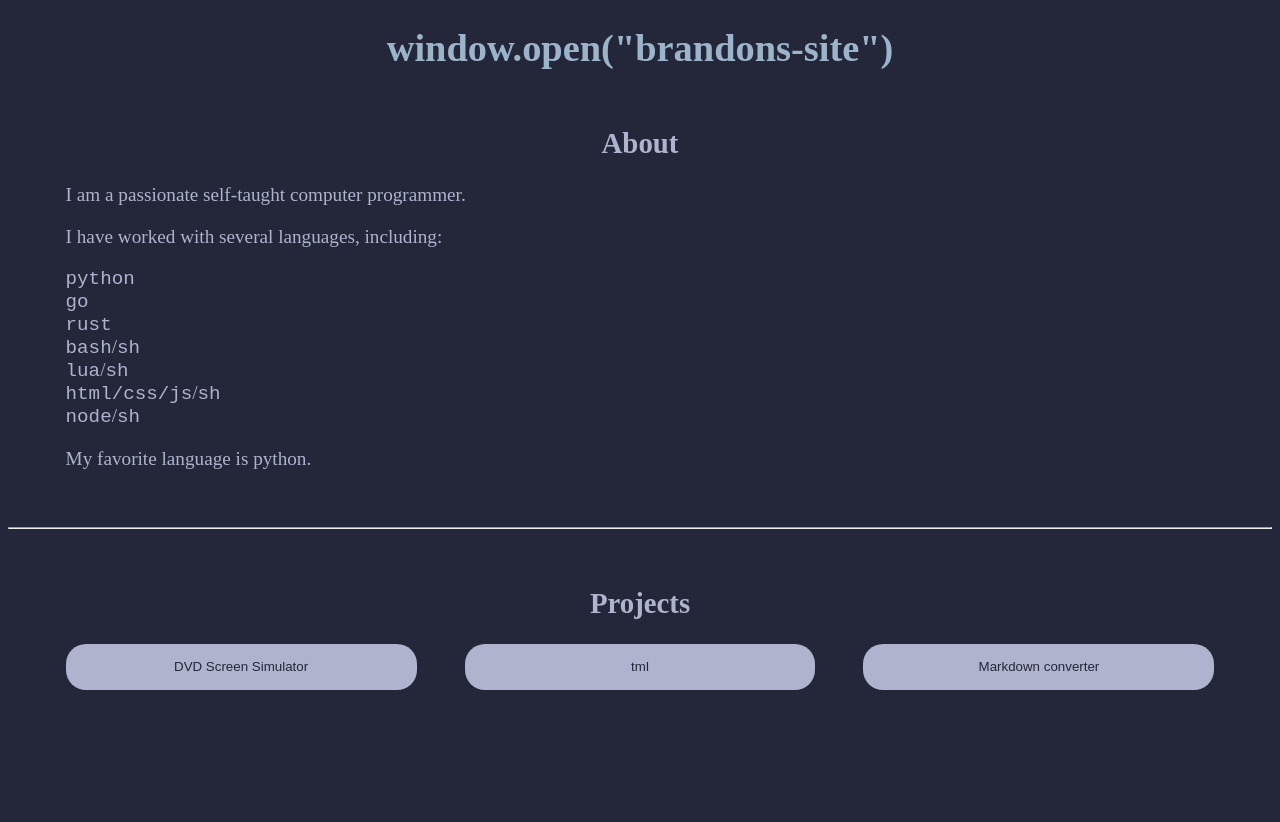
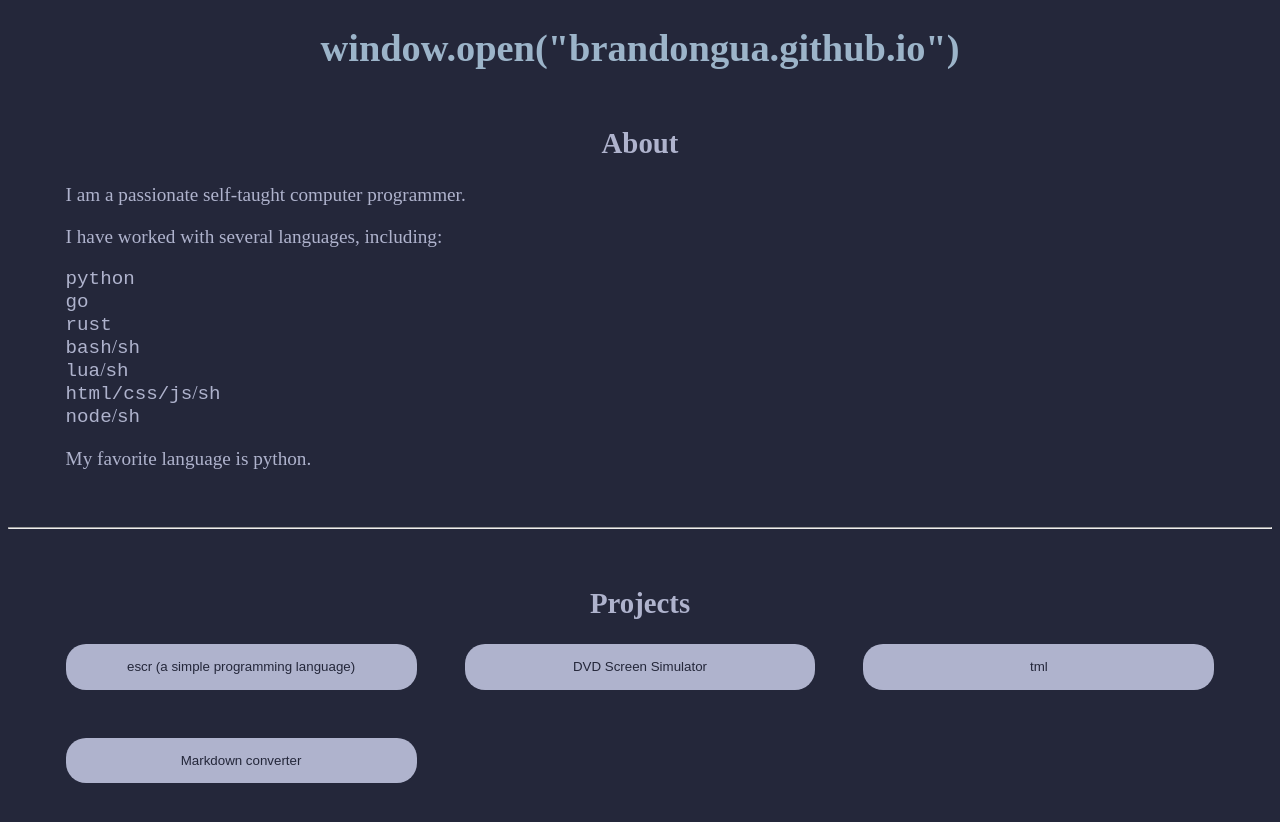
Before and after one commit to Brandongua/Brandongua.github.io, a plain HTML site: page index.html in a window 1280 px wide. Before the commit the page ends 800 px from the top, so only its background shows below. Drawn offline with Linux system fonts and the light colour scheme.

Commit message:
some changes

```diff
--- a/index.html
+++ b/index.html
@@ -10,14 +10,14 @@
 
     <body>
         <header>
-            <h1>window.open("brandons-site")</h1>
+            <h1 onclick="window.open('https://brandongua.github.io')">window.open("brandongua.github.io")</h1>
         </header>
         <main>
             <section class="about-section" id="About">
                 <h2 class="section-title">
                     <strong>About</strong>
                 </h2>
-                <p class="about-paragraph">
+                <p class="">
                     I am a passionate self-taught computer programmer.
                 </p>
                 <p class="about-paragraph">
@@ -42,6 +42,9 @@
                     <strong>Projects</strong>
                 </h2>
                 <div id="projects">
+                    <a href="https://github.com/Brandongua/escr" class="project-link" tabindex="-1">
+                        <button>escr (a simple programming language)</button>
+                    </a>
                     <a href="https://github.com/Brandongua/DVD_Screen" class="project-link" tabindex="-1"><button
                         class="project">DVD Screen Simulator</button></a>
                     <a href="https://github.com/Brandongua/tml" class="project-link" tabindex="-1"><button
```
